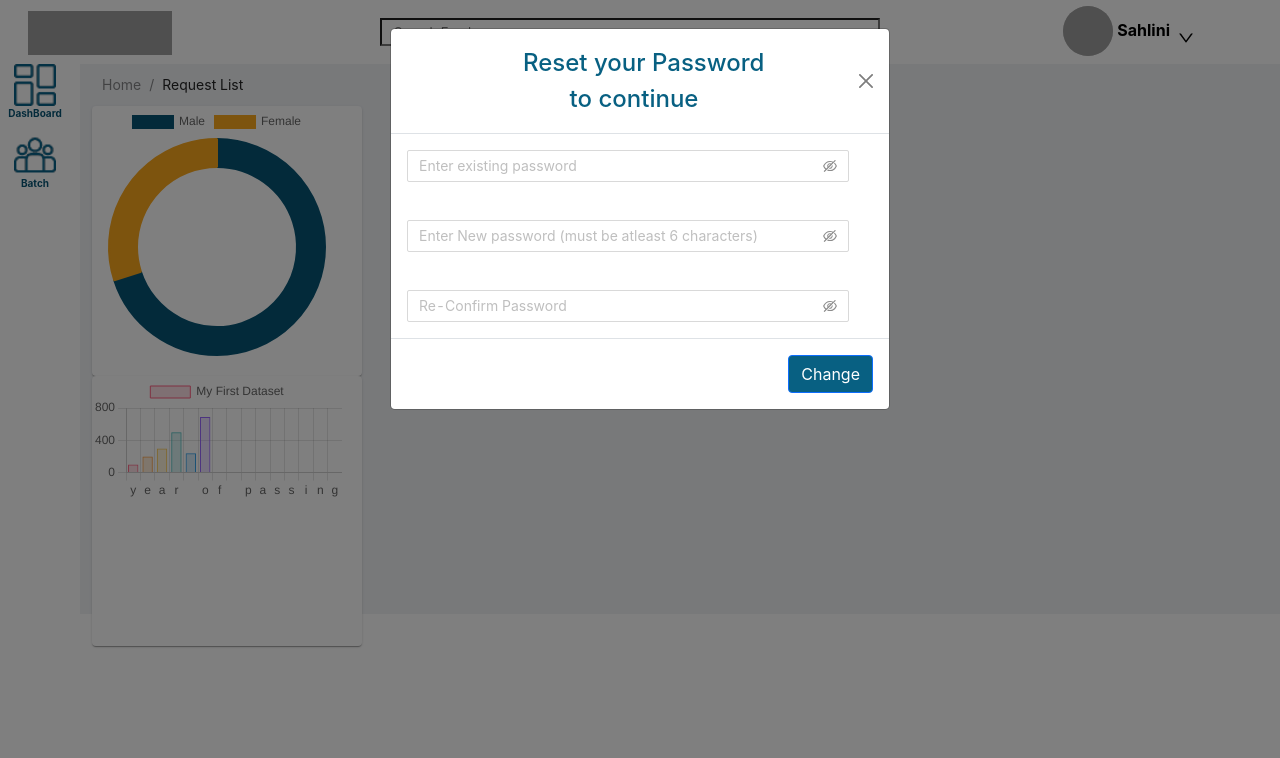
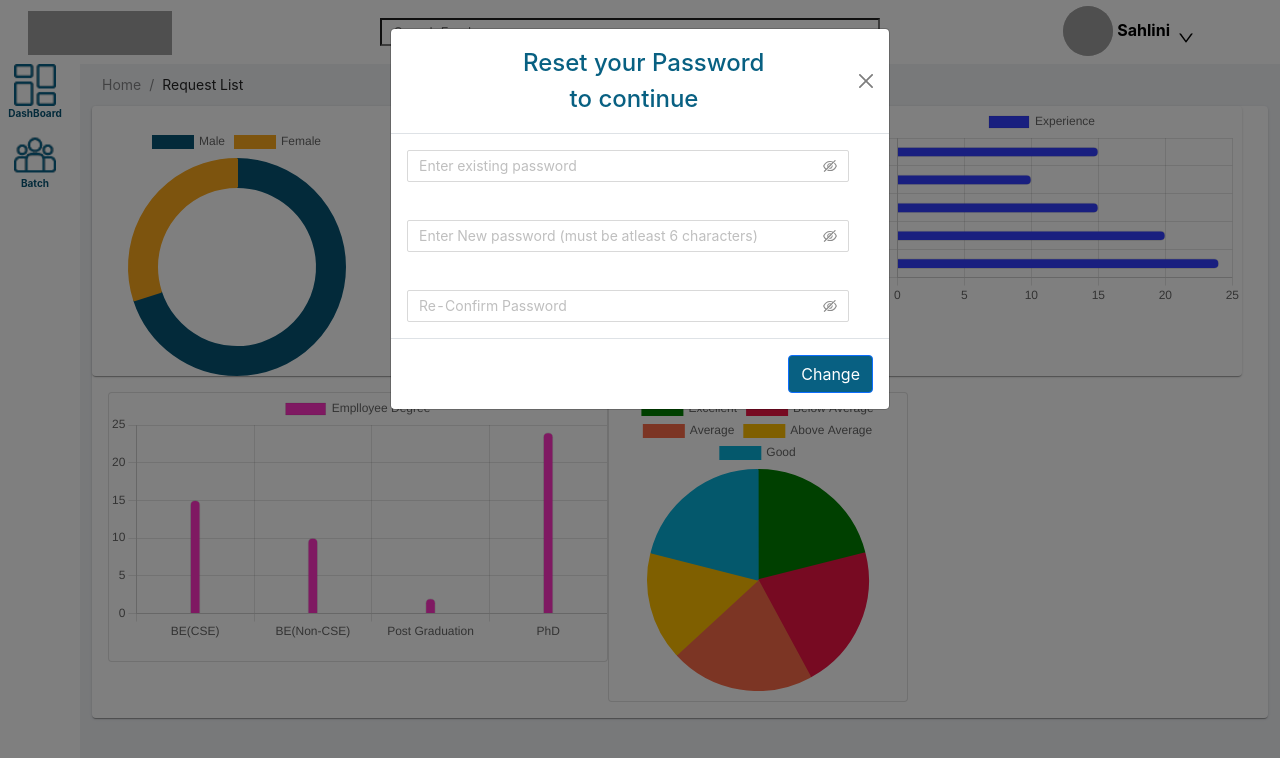
Before and after one commit to Ramyashree-SR/LMS_Front-End, a React (Create React App) app: page /mentor/dashboard in a window 1280 px wide. Shown: the top 758 px of the page. Built offline with nearby package versions, Linux system fonts and the light colour scheme; grey boxes are pictures that could not be loaded.

Commit message:
updated data

```diff
--- a/src/components/Data.js
+++ b/src/components/Data.js
@@ -19,21 +19,6 @@ const mockratings = {
 
       }],
 }
-
-
-const gender={
-      labels:["Male","Female"],
-
-      datasets:[{
-        label:"Mock",
-        backgroundColor:["#FAA81D","#075575"],
-        data:[100,140,134,121,40],
-        borderWidth:3,
-        hoverBorderWidth:[10],
-        borderColor:["#FAA81D","#075575"],
-        cutoutPercentage: 40
-        }],
-    }
 
 
 
--- a/src/components/mentor/DashBoard.js
+++ b/src/components/mentor/DashBoard.js
@@ -1,73 +1,169 @@
-import React from 'react'
+import React from "react";
 
-import { Bar, Doughnut } from 'react-chartjs-2'
-import Chart from 'chart.js/auto';
-import { Paper } from '@mui/material';
+import { Bar, Doughnut, Pie } from "react-chartjs-2";
+// import Chart, { PieController } from "chart.js/auto";
+import { Paper } from "@mui/material";
 
 
 const DashBoard = () => {
+  const gender = {
+    labels: ["Male", "Female"],
+    datasets: [
+      {
+        label: ["Male", "Female"],
+        backgroundColor: ["#075575", "#FAA81D"],
+        data: [70, 30],
+        cutout: 80,
+        borderWidth: 2,
+        borderColor: ["#075575", "#FAA81D"],
+        hoverBorderWidth: 15,
 
-    const gender={
-      labels: ['Male','Female'],
-      datasets: [{
-      label: ['Male','Female'],
-      backgroundColor:["#075575","#FAA81D"],
-      data:[70,30],
-      cutout:80,
-      borderWidth:2,
-      borderColor:["#075575","#FAA81D"],
-      hoverBorderWidth:15
-    }],
-  }
+      },
+    ],
+  };
+
+  return (
+    <div >
+      <Paper>
+      <div className="d-flex p-6">
+      <Paper style={{ width: "350px", height: "270px" ,padding:"20px"}}>
+        <div style={{ width: "250px" }}>
+          <Doughnut data={gender} />
+        </div>
+      </Paper>
 
 
-    const yearOfPassing={
-      labels:'year of passing',
-      datasets: [{
-        axis: 'y',
-        label: 'My First Dataset',
-        data: [100 ,200,300 ,500 ,240,690],
-        fill: false,
-        backgroundColor: [
-          'rgba(255, 99, 132, 0.2)',
-          'rgba(255, 159, 64, 0.2)',
-          'rgba(255, 205, 86, 0.2)',
-          'rgba(75, 192, 192, 0.2)',
-          'rgba(54, 162, 235, 0.2)',
-          'rgba(153, 102, 255, 0.2)',
-          'rgba(201, 203, 207, 0.2)'
-        ],
-        borderColor: [
-          'rgb(255, 99, 132)',
-          'rgb(255, 159, 64)',
-          'rgb(255, 205, 86)',
-          'rgb(75, 192, 192)',
-          'rgb(54, 162, 235)',
-          'rgb(153, 102, 255)',
-          'rgb(201, 203, 207)'
-        ],
-        borderWidth: 1
-      }]
-    }
+       <Paper style={{ width: "400px", height: "270px" }} variant="outlined">
+          <Bar
+            data={{
+              labels: ["2016", "2017","2018","2019","2020","2021","2022"],
+              datasets: [
+                {
+                  label: "Year of Passing",
+                  data: [1, 1, 5,10,10, 24, 24],
+                  fill: false,
+                  borderWidth: 1,
+                  backgroundColor:["#3390FF "],
+                  barThickness:10,
+                  minBarLength: 2,
+                  borderRadius:10
+                }
+              ],
+            }}
+            options={{
+              indexAxis: "y",
+              scales: {
+                y: {
+                  beginAtZero: true
+                }},
+                xAxes: [{
+                  gridLines: {
+                     display: false
+                  }
+               }],
+               yAxes: [{
+                gridLines: {
+                   display: false
+                }
+             }]
+            }}
 
 
-    return (
-    <div Style={{display:"flex"}}>
 
-          <Paper  style={{width:"270px",height:"270px"}}>
-         <div style={{width:"250px"}}>
-          <Doughnut data={gender}/>
-            </div>
-            </Paper>
 
-            <Paper  style={{width:"270px",height:"270px"}}>
-             <div style={{width:"250px"}}>
-          <Bar data={yearOfPassing} />
-            </div>
-            </Paper>
+            style={{ width: "400px",height:"300px" }}/>
+        </Paper>
 
+       <Paper style={{ width: "400px", height: "270px" }} variant="elevation">
+          <Bar
+            data={{
+              labels: ["Fresher","1Year","2Year","3Year","4Year"],
+              datasets: [
+                {
+                  label: "Experience",
+                  data: [15,10,15,20,24],
+                  fill: false,
+                  borderWidth: 1,
+                  backgroundColor:["#333FFF "],
+                  barThickness:10,
+                  minBarLength: 2,
+                  borderRadius:10
+                }
+              ],
+            }}
+            options={{
+              indexAxis: "y",
+              scales: {
+                y: {
+                  beginAtZero: true
+                }}
+            }}
+            style={{ width: "400px",height:"300px" }}/>
+        </Paper>
+        </div>
+
+         <div className="h-25 d-inline-block d-flex p-3">
+        <Paper style={{ width: "500px", height: "270px" }} variant="outlined">
+          <Bar
+            data={{
+              labels: ["BE(CSE)","BE(Non-CSE)","Post Graduation","PhD"],
+              datasets: [
+                {
+                  label: "Emplloyee Degree",
+                  data: [15,10,2,24],
+                  fill: false,
+                  borderWidth: 1,
+                  backgroundColor:["#FF33C4"],
+                  barThickness:10,
+                  minBarLength: 2,
+                  borderRadius:10
+                }
+              ],
+            }}
+            options={{
+            scales: {
+                y: {
+                  beginAtZero: true
+                }},
+                xAxes: [{
+                  gridLines: {
+                     display: false
+                  }
+               }],
+               yAxes: [{
+                gridLines: {
+                   display: false
+                }
+             }]
+           }}
+            style={{ width: "300px",height:"300px" }}/>
+        </Paper>
+
+        <Paper style={{ width: "300px", height: "310px" }} variant="outlined">
+          <Pie data={{
+            labels: ['Excellent','Below Average','Average','Above Average','Good',],
+            datasets: [{
+              label: 'Batch Performance',
+              data: [20,20,20,15,20],
+              backgroundColor: ['#008000', '#EE1445','#F96B49 ','#FFBF00','#09B0D8' ],
+              borderColor:['#008000', '#EE1445' ,'#F96B49','#FFBF00','#09B0D8' ],
+              hoverOffset: 10,
+              hoverBorderWidth:6,
+              offset:2
+            }]
+
+          }}
+          style={{ width: "400px",height:"100px" }}
+           />
+
+        </Paper>
+
+
+
+       </div>
+           </Paper>
     </div>
-  )
-}
+  );
+};
 
-export default DashBoard
+export default DashBoard;
--- a/src/components/mentor/MentorList.js
+++ b/src/components/mentor/MentorList.js
@@ -94,7 +94,7 @@ function MentorList() {
           </div>
           <Menu theme="light" />
         </Header>
-        <Layout style={{ height: "550px" }}>
+        <Layout style={{ height: "700px" }}>
           <Sider
             width={80}
             style={{ backgroundColor: "#FFFFFF", marginLeft: "0px" }}
```
